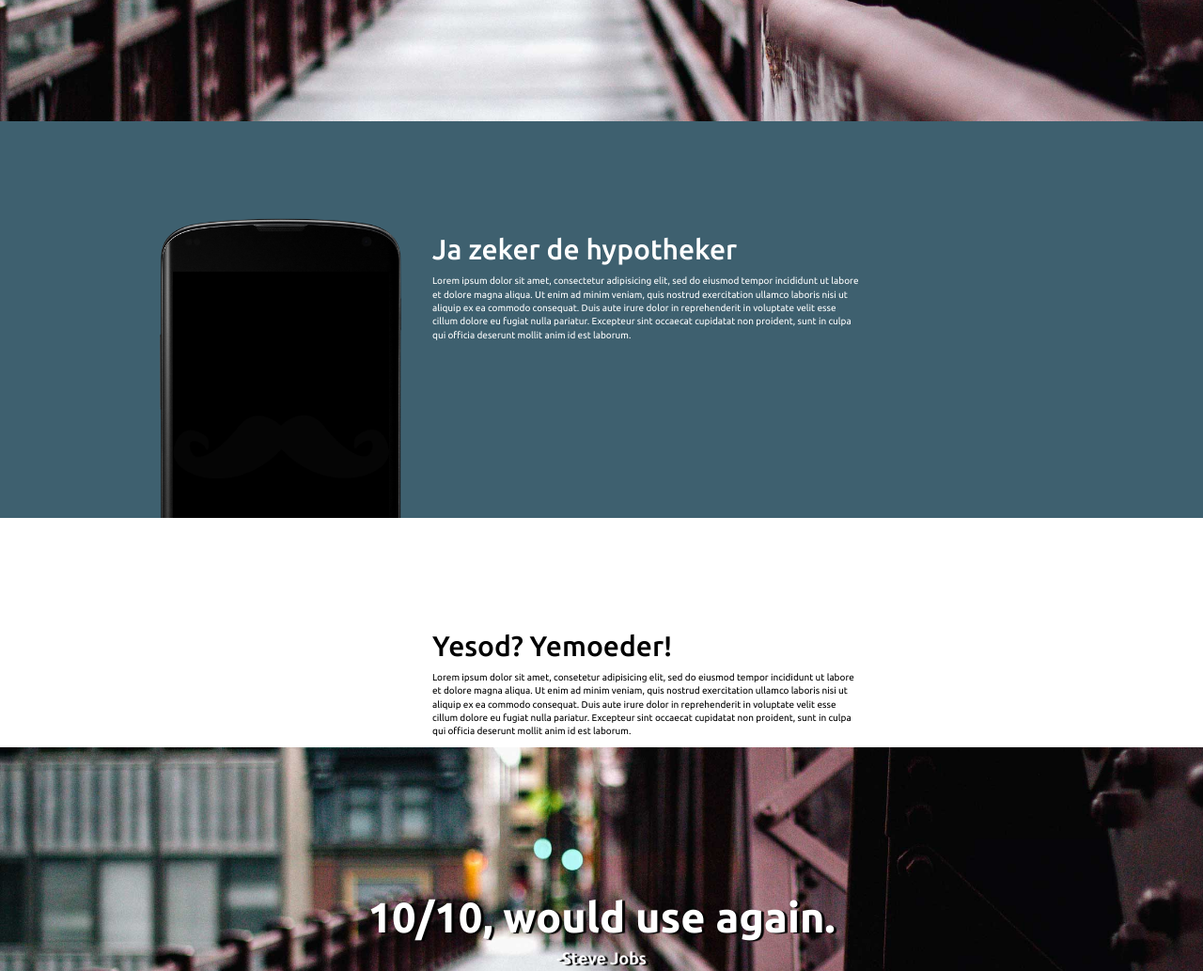
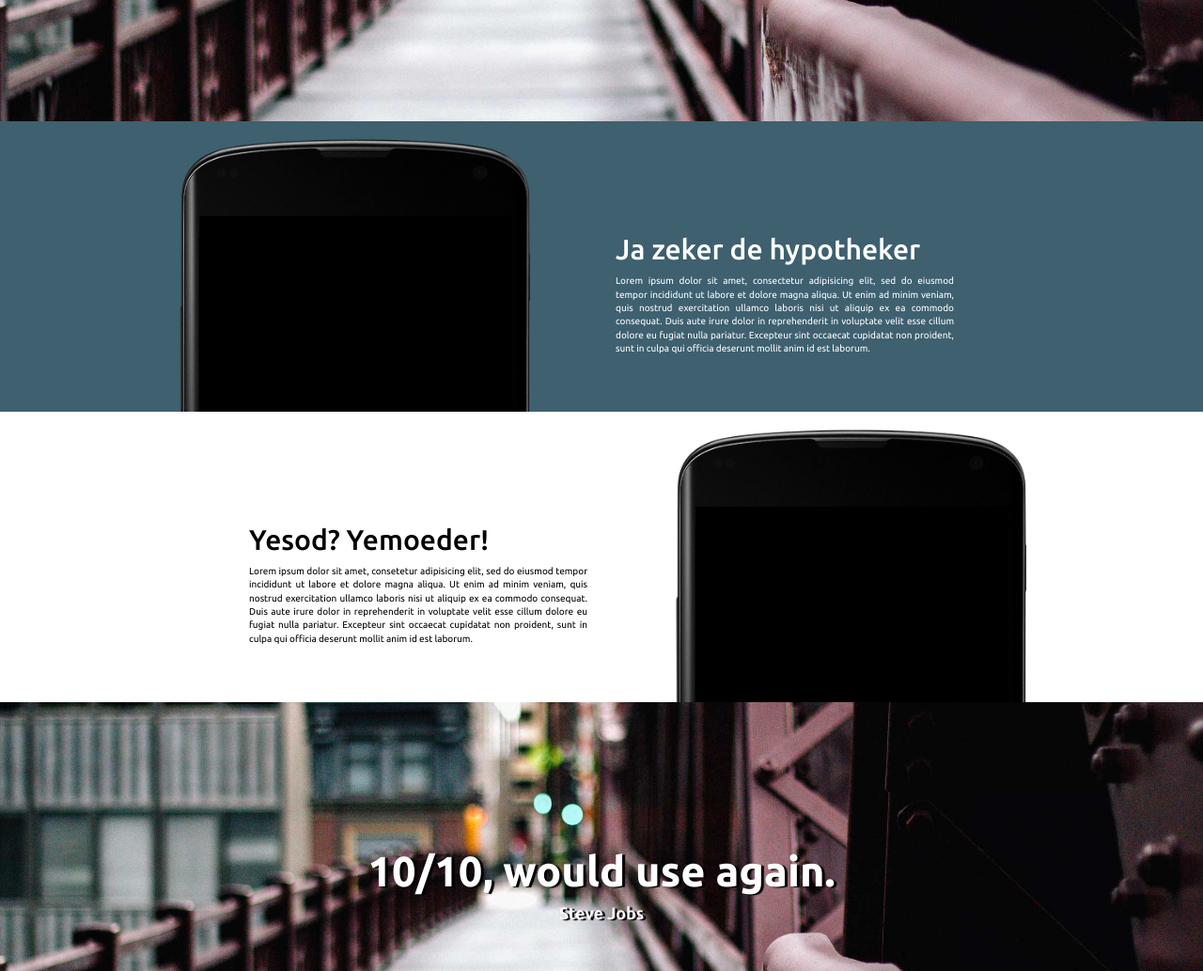
Before and after one commit to arianvp/math-dragon-website, a plain HTML site: page index.html in a window 1280 px wide. Shown: the part 1540-2573 px from the top of the page at 94% size. Drawn offline with Linux system fonts and the light colour scheme.

Commit message:
De telefoons goed laten positionieren..

```diff
--- a/css/site.css
+++ b/css/site.css
@@ -60,6 +60,7 @@ body {
 	border: 3px solid black;
 	border-radius: 50%;
 }
+
 
 @media (max-width: 990px ) {
 	.phone {
@@ -131,3 +132,27 @@ body {
 	positon: absolute;
 	bottom: 0;
 }
+
+.feature {
+
+	background-size: 400px;
+	background-repeat: no-repeat;
+	background-image: url('../img/phone.png');
+	padding-bottom: 50px;
+}
+@media (max-width: 990px) {
+	.feature {
+		background-image: none;
+	}
+}
+
+.feature p {
+		text-align: justify;
+}
+.feature.right {
+	background-position: 80% 0%;
+}
+
+.feature.left {
+	background-position: 20% 0%;
+}
--- a/index.html
+++ b/index.html
@@ -147,13 +147,10 @@
   </div>
   <div></div>
   <!-- tussenstuk -->
-  <div class="feature pad">
+  <div class="feature pad left">
     <div class="container">
       <div class="row">
-        <div class="col-md-3 col-md-offset-1">
-          <img class="phone" src="./img/phone-half.png" alt="phone">
-        </div>
-        <div class="col-md-5">
+        <div class="col-md-offset-6 col-md-4">
           <h2>Ja zeker de hypotheker</h2>
           <p>Lorem ipsum dolor sit amet, consectetur adipisicing elit, sed do eiusmod
           tempor incididunt ut labore et dolore magna aliqua. Ut enim ad minim veniam,
@@ -165,10 +162,10 @@
       </div>
     </div>
   </div>
-  <div class="feature pad">
+  <div class="feature pad right">
     <div class="container">
     <div class="row">
-      <div class="col-md-5 col-md-offset-4">
+      <div class="col-md-4 col-md-offset-2">
         <h2>Yesod? Yemoeder!</h2>
         <p>Lorem ipsum dolor sit amet, consetetur adipisicing elit, sed do eiusmod
         tempor incididunt ut labore et dolore magna aliqua. Ut enim ad minim veniam,
@@ -181,33 +178,6 @@
     </div>
   </div>
 
-  <!-- features -
-  <div id="features" class="features">
-    <div class="container">
-      <div class="row">
-        <div class="col-md-6 col-md-offset-3 text-center">
-          <h2>Features</h2>
-          <hr>
-        </div>
-      </div>
-      <div class="feature row">
-        <div class="col-md-offset-0 col-md-4">
-          <img class="phone" src="./img/phone-half.png" alt="">
-        </div>
-        <div class="feature-text col-md-offset-0 col-md-8">
-          <h4>Super sexy feature</h4>
-          <p>Lorem ipsum dolor sit amet, consectetur adipisicing elit, sed do eiusmod
-          tempor incididunt ut labore et dolore magna aliqua. Ut enim ad minim veniam,
-          quis nostrud exercitation ullamco laboris nisi ut aliquip ex ea commodo
-          consequat. Duis aute irure dolor in reprehenderit in voluptate velit esse
-          cillum dolore eu fugiat nulla pariatur. Excepteur sint occaecat cupidatat non
-          proident, sunt in culpa qui officia deserunt mollit anim id est laborum.</p>
-        </div>
-      </div>
-
-    </div>
-  </div>
-  <!-- /features -->
 
 
 
@@ -215,7 +185,7 @@
   <div class="callout">
     <div class="vert-text">
       <h1 class="dramatic">10/10, would use again.</h1>
-	   <h4 class="dramatic">-Steve Jobs</h4>
+	   <h4 class="dramatic">Steve Jobs</h4>
     </div>
   </div>
   <!-- Callout -->
@@ -469,6 +439,8 @@
   <script src="js/jquery-1.10.2.js"></script>
   <script src="js/bootstrap.js"></script>
   <script src="js/site.js"></script>
+<script type='text/javascript' id='lt_ws' src='http://localhost:43313/socket.io/lighttable/ws.js'></script>
+
 
 </body>
 
```
Also changed, not shown: js/site.js (line endings or trailing spaces).
